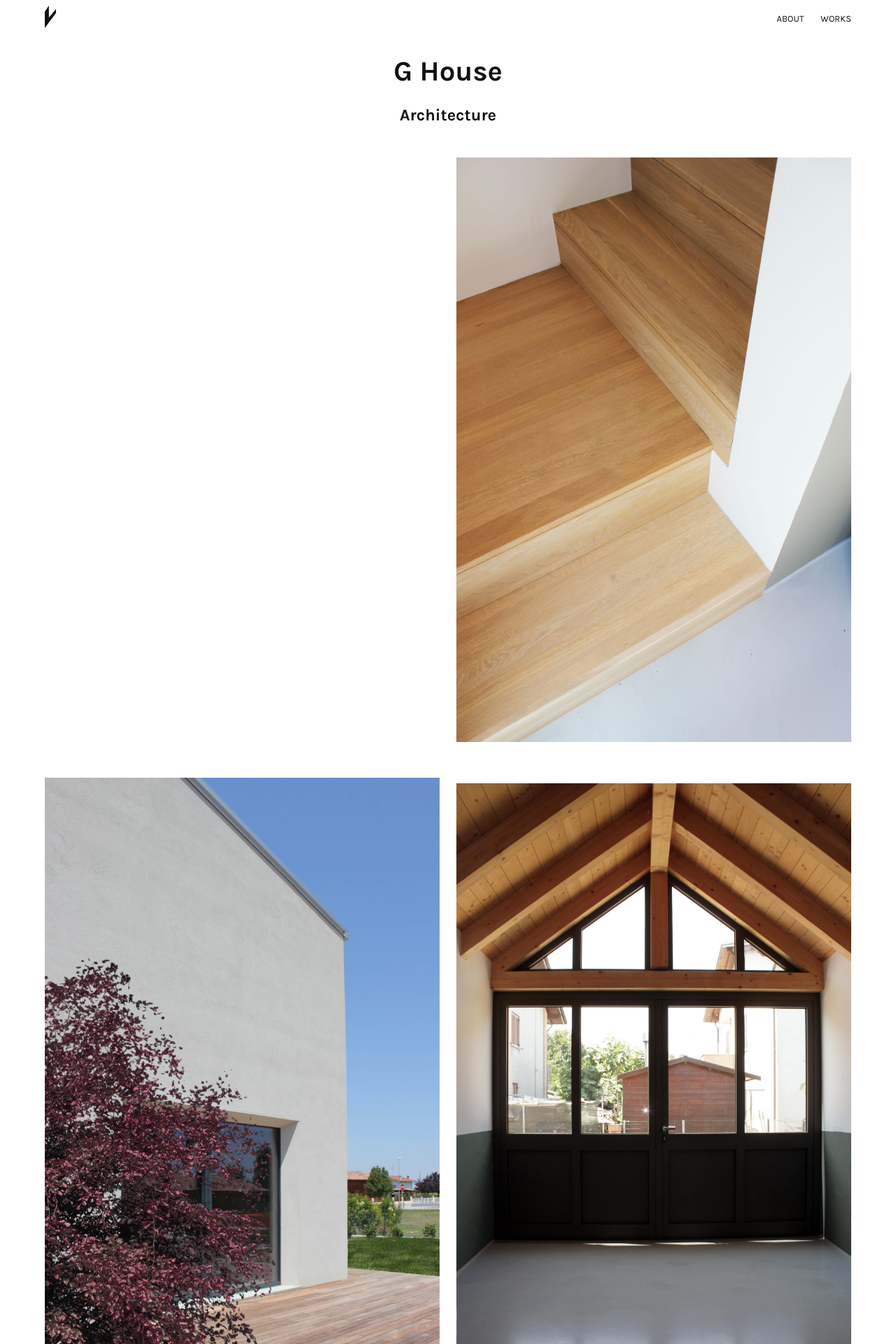
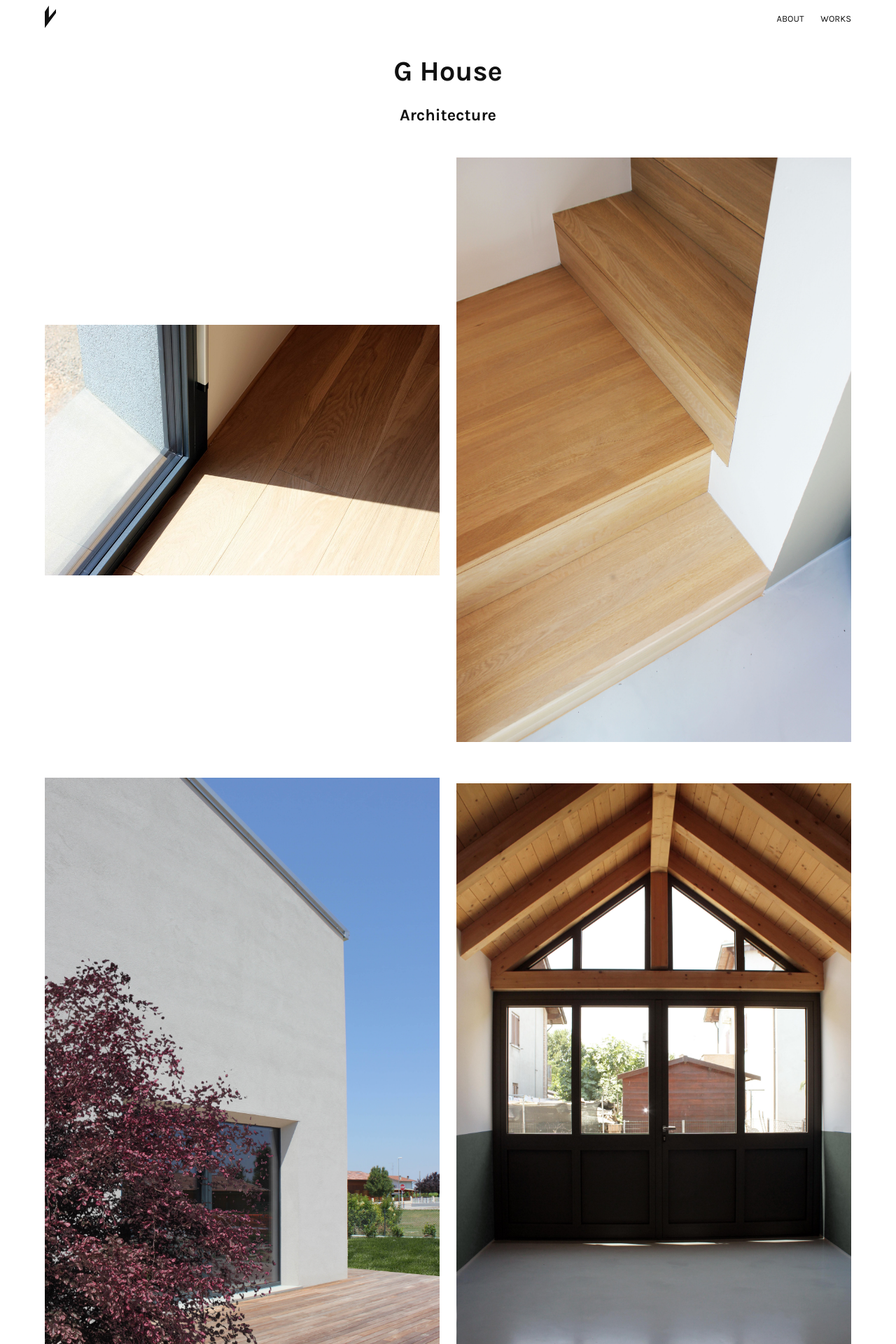
Before and after one commit to rzecchini/lucatoniolo, a Jekyll site: the page built from _works/g-house.md, in a window 1280 px wide. Shown: the top 1920 px of the page at 70% size. Built offline with Jekyll 4.4.1, drawn with Linux system fonts in a browser that asks for light colours.

Commit message:
Update Works “g-house”

```diff
--- a/_works/g-house.md
+++ b/_works/g-house.md
@@ -1,10 +1,10 @@
 ---
 title: G House
 category: Architecture
-poster: /assets/uploads/detail .jpg
+poster: /assets/uploads/interno1-910x1280.jpg
 home: true
 images:
-  - {}
+  - picture: /assets/uploads/detail .jpg
   - picture: /assets/uploads/dettaglio scala.jpg
   - picture: /assets/uploads/esterno 1.jpg
   - picture: /assets/uploads/garage.jpg
```
Also changed, not shown: assets/uploads/interno1-910x1280.jpg (added).
